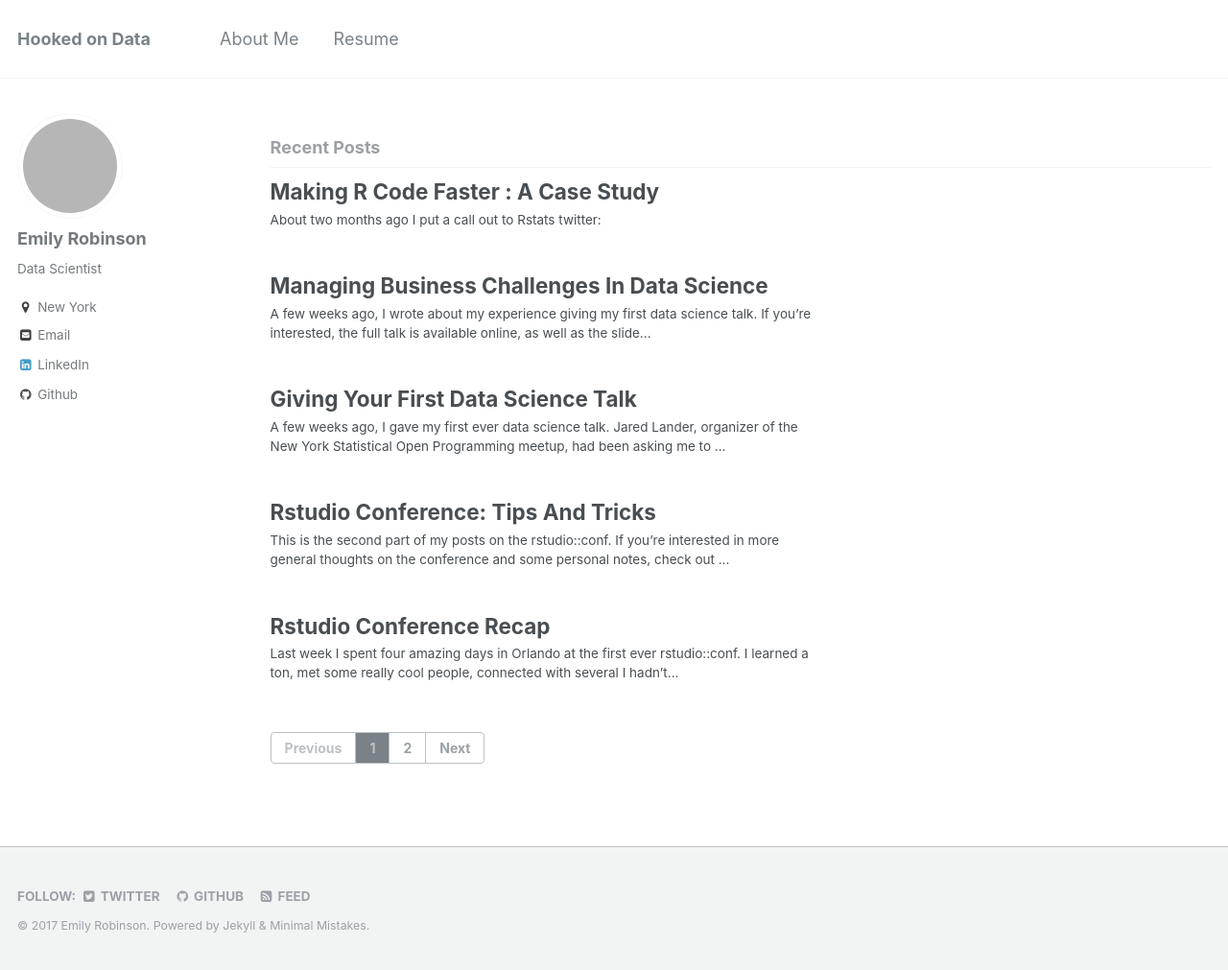
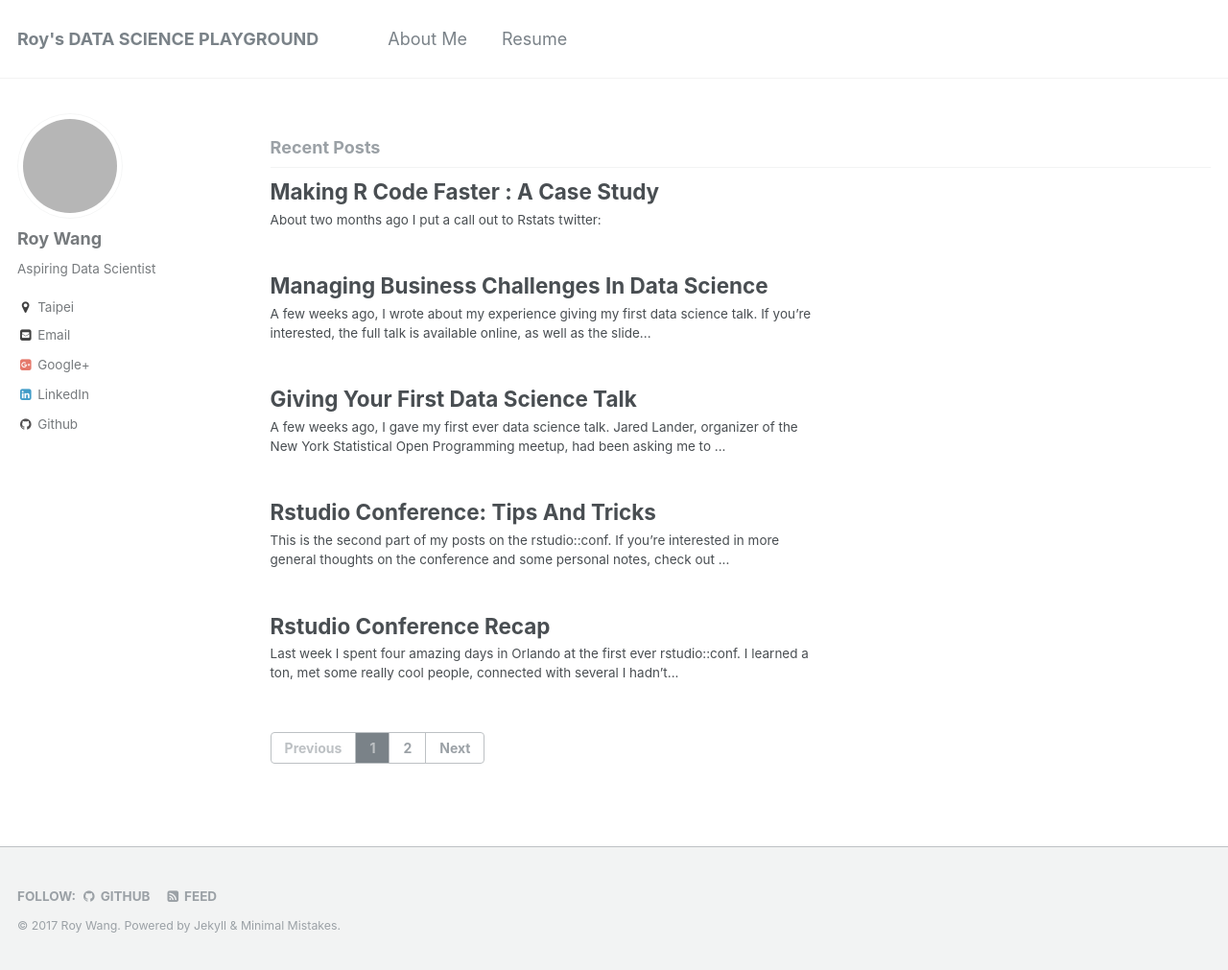
Before and after one commit to roywangtw/roywangtw.github.io, a Jekyll site: the page built from index.html, in a window 1280 px wide and 1011 px high. Shown: the whole window at 96% size. Built offline with Jekyll 4.4.1, drawn with Linux system fonts in a browser that asks for light colours; the list of posts is cut into pages by our own code; grey boxes are pictures that could not be loaded.

Commit message:
Update _config.yml

```diff
--- a/_config.yml
+++ b/_config.yml
@@ -7,11 +7,11 @@
 
 # Site Settings
 locale                   : "en-US"
-title                    : "Hooked on Data"
+title                    : "Roy's DATA SCIENCE PLAYGROUND"
 title_separator          : "-"
-name                     : "Emily Robinson"
-description              : "Data Analyst"
-url                      : "https://robinsones.github.io"
+name                     : "Roy Wang"
+description              : "Running Enthusiast | Avid Reader | Green Tea Lover"
+url                      : "https://roywangtw.github.io"
 baseurl                  : # the subpath of your site, e.g. "/blog"
 gh_repo                  :
 teaser                   : # filename of teaser fallback teaser image placed in /images/, .e.g. "500x300.png"
@@ -37,7 +37,7 @@ yandex_site_verification :
 
 # Social Sharing
 twitter:
-  username               : robinson_es
+  username               :
 facebook:
   username               :
   app_id                 :
@@ -54,7 +54,7 @@ social:
 analytics:
   provider               : "google"
   google:
-    tracking_id          : UA-80069806-1
+    tracking_id          : UA-110586331-1
 
 # Google AdSense
 google_ad_client         :
@@ -63,11 +63,11 @@ google_ad_slot           :
 
 # Site Author
 author:
-  name             : "Emily Robinson"
-  avatar           : https://avatars.githubusercontent.com/robinsones
-  bio              : "Data Scientist"
-  location         : "New York"
-  email            : erobinson@etsy.com
+  name             : "Roy Wang"
+  avatar           : https://avatars.githubusercontent.com/roywangtw
+  bio              : "Aspiring Data Scientist"
+  location         : "Taipei"
+  email            : chuehchenw@gmail.com
   uri              :
   bitbucket        :
   codepen          :
@@ -75,12 +75,12 @@ author:
   flickr           :
   facebook         :
   foursquare       :
-  github           : robinsones
-  google_plus      :
+  github           : roywangtw
+  google_plus      : u/0/+chuehchenwang
   keybase          :
   instagram        :
   lastfm           :
-  linkedin         : robinsones
+  linkedin         : chuehchenwang
   pinterest        :
   soundcloud       :
   stackoverflow    :
```
